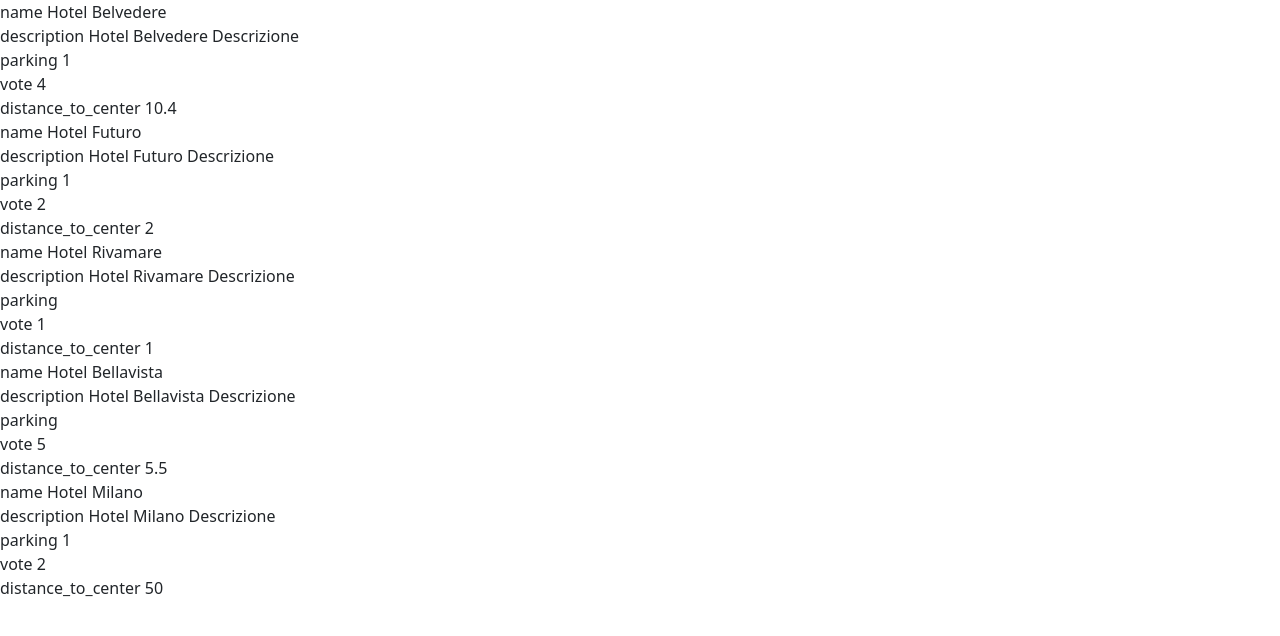
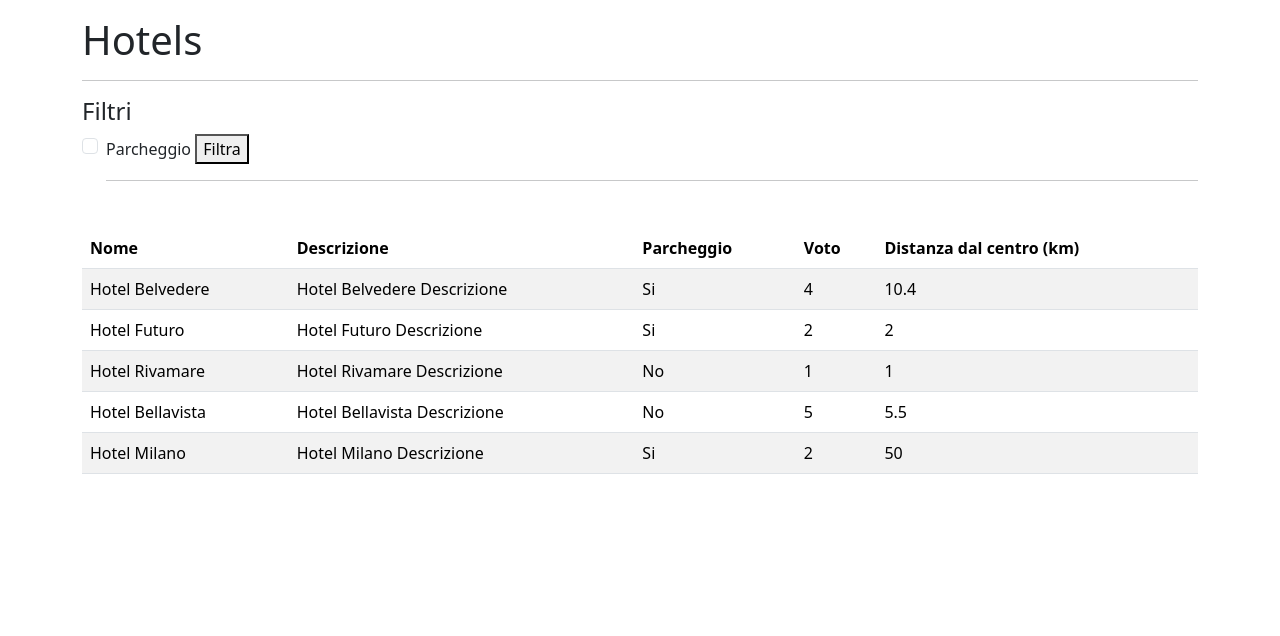
Before and after one commit to RiccardoDelrio/php-hotel, a PHP site: page / in a window 1280 px wide. Shown: the top 636 px of the page. Run offline with PHP 8.4, Linux system fonts and the light colour scheme.

Commit message:
Implement parking filter functionality in hotel listing

```diff
--- a/index.php
+++ b/index.php
@@ -38,7 +38,11 @@ $hotels = [
     ],
 
 ];
-
+$parking_requested = false;
+if (isset($_GET["parking"]) && $_GET["parking"] == "on") {
+    echo "parcheggi richiesti";
+    $parking_requested = true;
+}
 ?>
 <!DOCTYPE html>
 <html lang="en">
@@ -53,18 +57,49 @@ $hotels = [
 </head>
 
 <body>
-    <?php
-    foreach ($hotels as $hotel) {
-
-        foreach ($hotel as $key => $value) {
-            echo '' . $key . ' ' . $value . " <br>";
+    <div class="container pt-3">
+        <h1> Hotels</h1>
+        <hr>
+        <h4>Filtri</h4>
+        <form action="" class="form-check">
+            <input class="form-check-input" type="checkbox" name="parking" id="parking" />
+            <label class="form-check-label" for="parking"> Parcheggio </label>
+            <button>Filtra</button>
+        </form>
+        <div class="form-check">
+            <hr>
 
 
-        }
-    }
-    ?>
+        </div>
 
+        <table class="table table-striped mt-4">
+            <thead>
+                <tr>
+                    <th>Nome</th>
+                    <th>Descrizione</th>
+                    <th>Parcheggio</th>
+                    <th>Voto</th>
+                    <th>Distanza dal centro (km)</th>
+                </tr>
+            </thead>
+            <tbody>
+                <?php foreach ($hotels as $hotel) { ?>
+                    <?php if ($parking_requested) {
+                        if (!$hotel["parking"]) {
+                            continue;
+                        }
+                    } ?>
 
+                    <tr>
+                        <td><?php echo $hotel['name']; ?></td>
+                        <td><?php echo $hotel['description']; ?></td>
+                        <td><?php echo $hotel['parking'] ? 'Si' : 'No'; ?></td>
+                        <td><?php echo $hotel['vote']; ?></td>
+                        <td><?php echo $hotel['distance_to_center']; ?></td>
+                    </tr>
+                <?php } ?>
+            </tbody>
+        </table>
 </body>
 
 </html>
```
